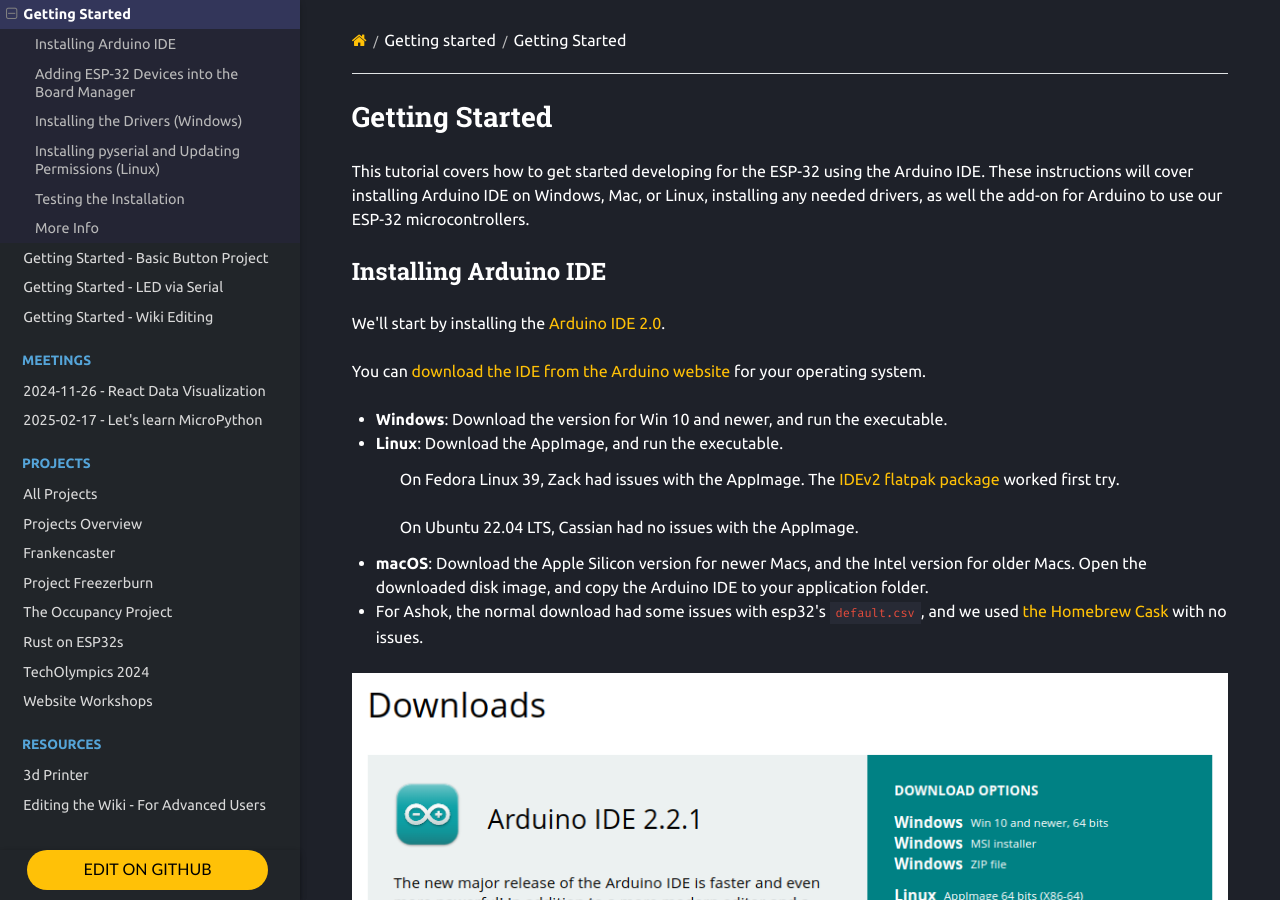
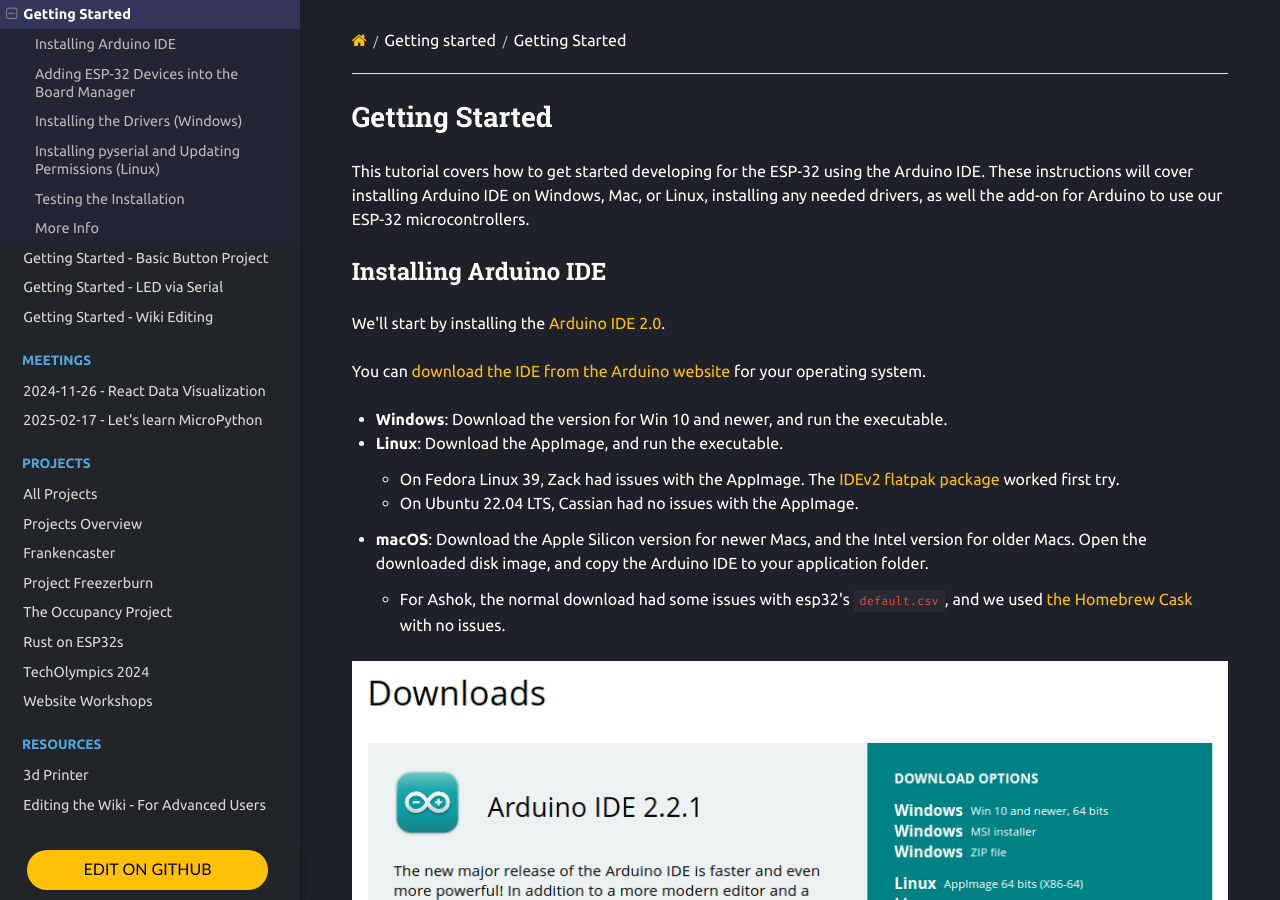
Before and after one commit to Norse-IoT/Wiki, an MkDocs documentation site: the page built from docs/getting-started/index.md, in a window 1280 px wide and 900 px high. Built offline with MkDocs 1.6.1, drawn with Linux system fonts in a browser that asks for light colours; nearby versions of some CDN libraries.

````diff
--- a/docs/getting-started/index.md
+++ b/docs/getting-started/index.md
@@ -4,19 +4,18 @@ This tutorial covers how to get started developing for the ESP-32 using the Ardu
 
 ## Installing Arduino IDE
 
-We'll start by installing the [Arduino IDE 2.0](https://www.arduino.cc/en/Tutorial/getting-started-with-ide-v2).
+We'll start by installing the [Arduino IDE 2.0](https://www.arduino.cc/en/Tutorial/getting-started/with-ide-v2).
 
 You can [download the IDE from the Arduino website](https://www.arduino.cc/en/software) for your operating system.
 
 - **Windows**: Download the version for Win 10 and newer, and run the executable.
 - **Linux**: Download the AppImage, and run the executable.
-> On Fedora Linux 39, Zack had issues with the AppImage. The [IDEv2 flatpak package](https://flathub.org/apps/cc.arduino.IDE2) worked first try.
->
-> On Ubuntu 22.04 LTS, Cassian had no issues with the AppImage.
+    - On Fedora Linux 39, Zack had issues with the AppImage. The [IDEv2 flatpak package](https://flathub.org/apps/cc.arduino.IDE2) worked first try.
+    - On Ubuntu 22.04 LTS, Cassian had no issues with the AppImage.
 - **macOS**: Download the Apple Silicon version for newer Macs, and the Intel version for older Macs. Open the downloaded disk image, and copy the Arduino IDE to your application folder.
-- For Ashok, the normal download had some issues with esp32's `default.csv`, and we used [the Homebrew Cask](https://formulae.brew.sh/cask/arduino-ide) with no issues.
+    - For Ashok, the normal download had some issues with esp32's `default.csv`, and we used [the Homebrew Cask](https://formulae.brew.sh/cask/arduino-ide) with no issues.
 
-![Screenshot of the Arduino website, showing the various download options](../assets/getting-started-download.png)
+![Screenshot of the Arduino website, showing the various download options](../assets/getting-started/download.png)
 
 If you run into issues, you can find more information in the [Arduino Docs](https://docs.arduino.cc/software/ide-v2/tutorials/getting-started/ide-v2-downloading-and-installing/).
 
@@ -32,11 +31,11 @@ The next step is adding ESP-32s to the list of devices Arduino IDE can install t
 https://raw.githubusercontent.com/espressif/arduino-esp32/gh-pages/package_esp32_index.json
 ```
 
-![Screenshot of the Arduino IDE, showing the Additional Board Manager URLs textbox.](../assets/getting-started-preferences.png)
+![Screenshot of the Arduino IDE, showing the Additional Board Manager URLs textbox.](../assets/getting-started/preferences.png)
 
 3. Open the Boards Manager by clicking the Boards Manager icon on the sidebar - the icon below the folder icon.
 
-![Screenshot of the Board Manager](../assets/getting-started-board-manager.png)
+![Screenshot of the Board Manager](../assets/getting-started/board-manager.png)
 
 4. Search for ESP32, and press the install button for the esp32 by ExpressIf Systems.
 
@@ -48,16 +47,16 @@ On Windows, Arduino needs an additional driver to write to ESP-32 devices. You c
 
 1. Open the ZIP file, and from there choose to extract the file.
 
-![Screenshot of the downloaded driver ZIP](../assets/getting-started-windows-open.png)
+![Screenshot of the downloaded driver ZIP](../assets/getting-started/windows-open.png)
 
-![Screenshot of the Windows extract menu](../assets/getting-started-windows-extract.png)
+![Screenshot of the Windows extract menu](../assets/getting-started/windows-extract.png)
 
 
 2. Launch **CP210xVCPInstaller_x64.exe** and follow the installation wizard.
 
-![Screenshot of the extracted driver ZIP](../assets/getting-started-windows-open.png)
+![Screenshot of the extracted driver ZIP](../assets/getting-started/windows-open.png)
 
-![Screenshot of the Driver installer](../assets/getting-started-windows-install.png)
+![Screenshot of the Driver installer](../assets/getting-started/windows-install.png)
 
 
 
@@ -87,13 +86,13 @@ Plug the ESP-32 board into your computer, and follow these steps in the Arduino
 
 1. Click the Select Board dropdown. If you see a board show up, you're on the right track! Click the Unknown board.
 
-![Screenshot of the upload button in the top left corner.](../assets/getting-started-select-board.png)
+![Screenshot of the upload button in the top left corner.](../assets/getting-started/select-board.png)
 
 Mac users may see "Bluetooth-Incoming-Port Serial Port" by default. This does not mean their ESP-32 is connected. Mac users will want something like `/dev/cu.usbserial-#### Serial Port (USB)`.
 
 2. You'll then be brought to the Other Boards menu. Search for **devkit** and click on the **DOIT ESP32 DEVKIT V1**.
 
-![Screenshot of the upload button in the top left corner.](../assets/getting-started-other-board.png)
+![Screenshot of the upload button in the top left corner.](../assets/getting-started/other-board.png)
 
 3. Copy and paste the following code into the IDE to test the Internal Blink demo.
 
@@ -115,7 +114,7 @@ void loop() {
 
 4. Press the **Upload** button in the top left corner. Your code will begin to compile.
 
-![Screenshot of the upload button in the top left corner.](../assets/getting-started-upload.png)
+![Screenshot of the upload button in the top left corner.](../assets/getting-started/upload.png)
 
 5. When you see dots begin to move across the screen in the bottom terminal, press and hold the button to the right of the Micro-USB power connector to accept the new code.
 
````
Also changed, not shown: docs/resources/arduino-ide-alternative.md (+5 -5 lines), docs/assets/getting-started/board-manager.png (renamed from docs/assets/getting-started-board-manager.png), docs/assets/getting-started/download.png (renamed from docs/assets/getting-started-download.png), docs/assets/getting-started/other-board.png (renamed from docs/assets/getting-started-other-board.png), docs/assets/getting-started/preferences.png (renamed from docs/assets/getting-started-preferences.png), docs/assets/getting-started/select-board.png (renamed from docs/assets/getting-started-select-board.png), docs/assets/getting-started/upload.png (renamed from docs/assets/getting-started-upload.png), docs/assets/getting-started/windows-extract.png (renamed from docs/assets/getting-started-windows-extract.png), docs/assets/getting-started/windows-install.png (renamed from docs/assets/getting-started-windows-install.png), docs/assets/getting-started/windows-open.png (renamed from docs/assets/getting-started-windows-open.png), docs/assets/getting-started/zip.png (renamed from docs/assets/getting-started-zip.png), docs/assets/resources/platformio-home.png (renamed from docs/assets/resources-platformio-home.png), docs/assets/resources/platformio-main-cpp.png (renamed from docs/assets/resources-platformio-main-cpp.png), docs/assets/resources/platformio-project-base-dir.png (renamed from docs/assets/resources-platformio-project-base-dir.png), 2 more files.
